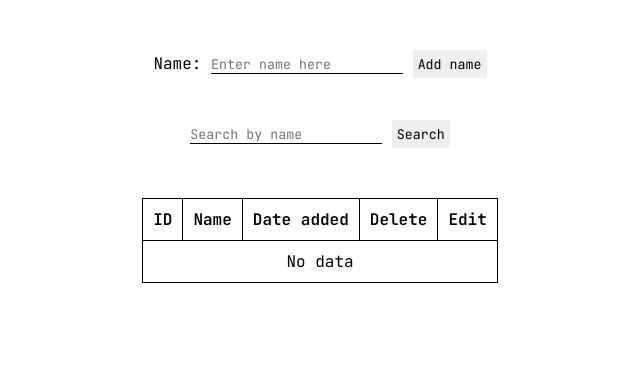
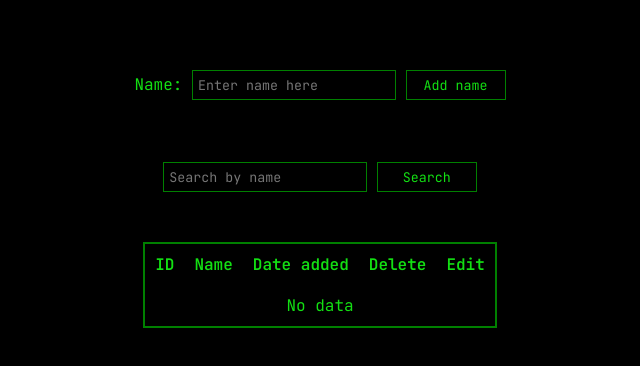
Before and after one commit to GeorgeBarrett/Name-Database, a plain HTML site: page client/index.html in a window 1280 px wide. Shown: the whole page, without its empty margins (320-960 px from the left). Drawn offline with Linux system fonts and the light colour scheme; no server answers.

Commit message:
interface style changes

```diff
--- a/client/style.css
+++ b/client/style.css
@@ -5,8 +5,8 @@
     margin: 0;
     box-sizing: border-box;
     font-family: 'JetBrains Mono', monospace;
-    /* background-color: black; */
-    /* color: rgb(19, 223, 19); */
+    background-color: black;
+    color: rgb(19, 223, 19);
 
 }
 
@@ -18,12 +18,12 @@ main {
 }
 
 table {
-    margin: 50px auto;;
+    margin: 50px auto;
+    border: 2px solid green;
 }
 
 table, th, td {
     border-collapse: collapse;
-    border: 1px solid black;
 }
 
 th, td {
@@ -31,13 +31,15 @@ th, td {
 }
 
 input {
-    border: none;
-    border-bottom: 1px solid black;
-    outline: none;
+    border: 1px solid green;
+    padding: 5px;
+
 }
 
 button {
     border: none;
-    /* border: 1px solid green; */
+    border: 1px solid green;
     padding: 5px;
+    width: 100px;
+    margin-top: 20px;
 }
```
